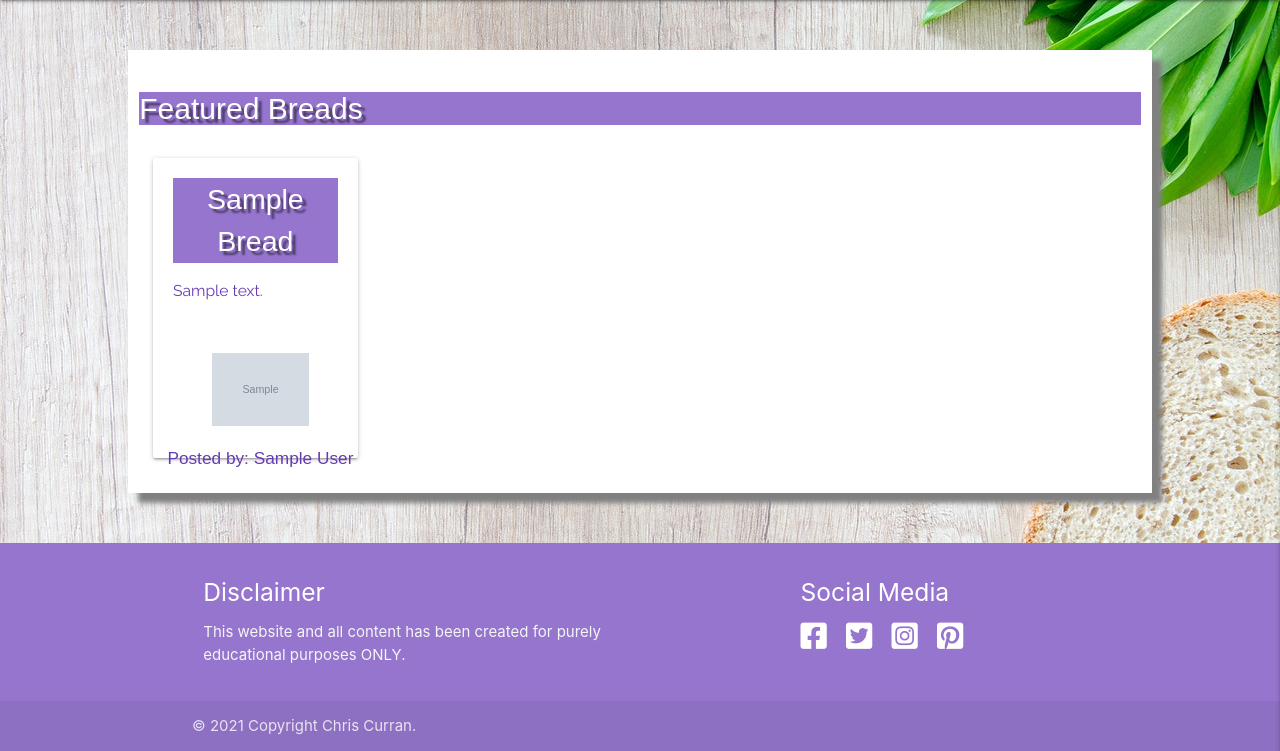
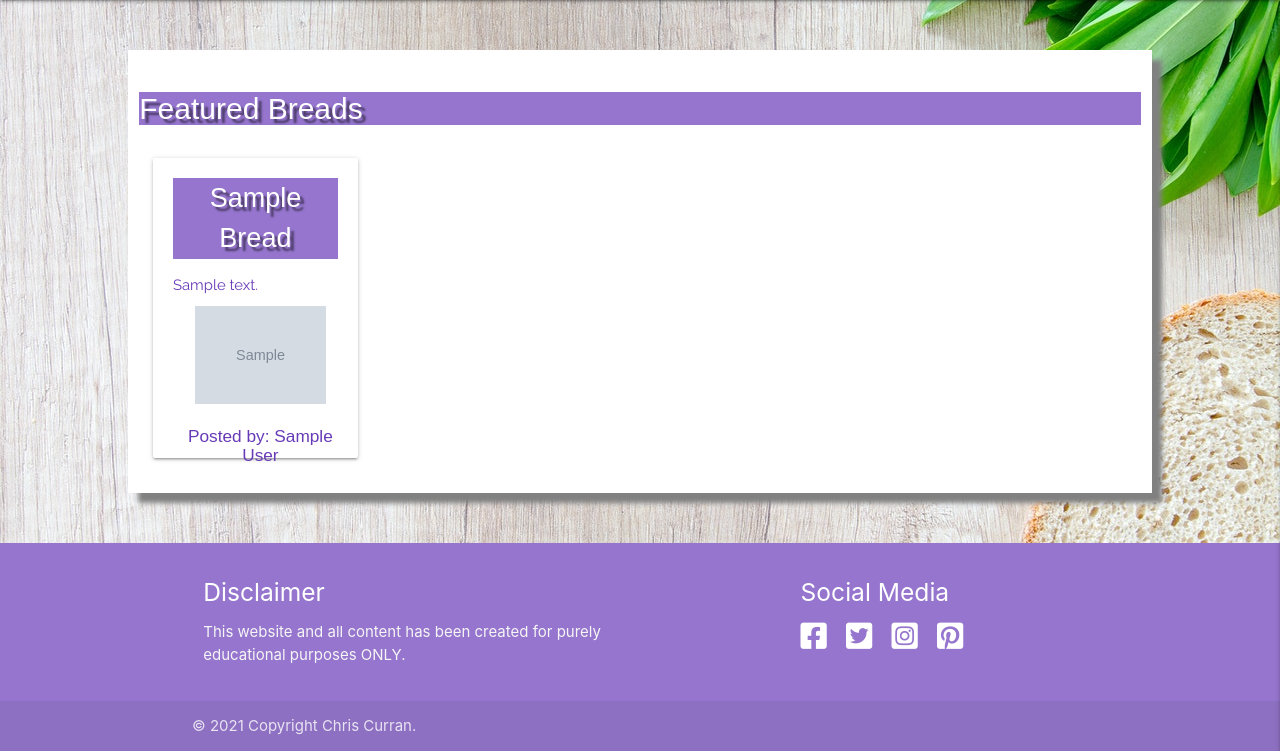
Before and after one commit to GOSUB-C64/CI-Project-MS3, a Flask app: page / in a window 1280 px wide. Shown: the part 79-830 px from the top of the page. Run offline with Flask 2, Linux system fonts and the light colour scheme; grey boxes marked "Sample" are stand-in pictures; a database or web service that is not in the repository returns one stand-in record (values such as "Sample title"); some libraries are stand-ins or nearby versions; some web fonts are replaced.

Commit message:
saving small changes

```diff
--- a/static/css/style.css
+++ b/static/css/style.css
@@ -51,13 +51,13 @@ main {
 
 .my_small_card {
     position: absolute;
-    height: 250px;
+    height: 400px;
     top: 0px;
     left: 25px;
     width: 20%;
     box-sizing: border-box;
     font-family: "Redressed", Arial;
-    font-size: 1.9em;
+    font-size: 1.8em;
 }
 
 .large_ingredients_card {
@@ -161,10 +161,10 @@ section .row {
 
 .image_db {
     position: absolute;
-    bottom: 30px;
+    padding: 10px;
     left: 10px;
     text-align: center;
-    height: 25%;
+    height: 50%;
 }
 
 .bottom-text {
--- a/templates/home.html
+++ b/templates/home.html
@@ -13,7 +13,7 @@
                                         <div class="white-text text-shadow deep-purple lighten-2 name_db">{{- bread.name -}}</div>
                                         <div class="description_db deep-purple-text left-align">{{- bread.description -}}</div>
                                         <div class="image_db">
-                                            <img src="{{ bread.image_url }}" width="50%">
+                                            <img src="{{ bread.image_url }}" width="75%">
                                             <h6 class="bottom-text deep-purple-text ">Posted by: {{ bread.author -}}</h6>
                                         </div>
                                     </a>
```
